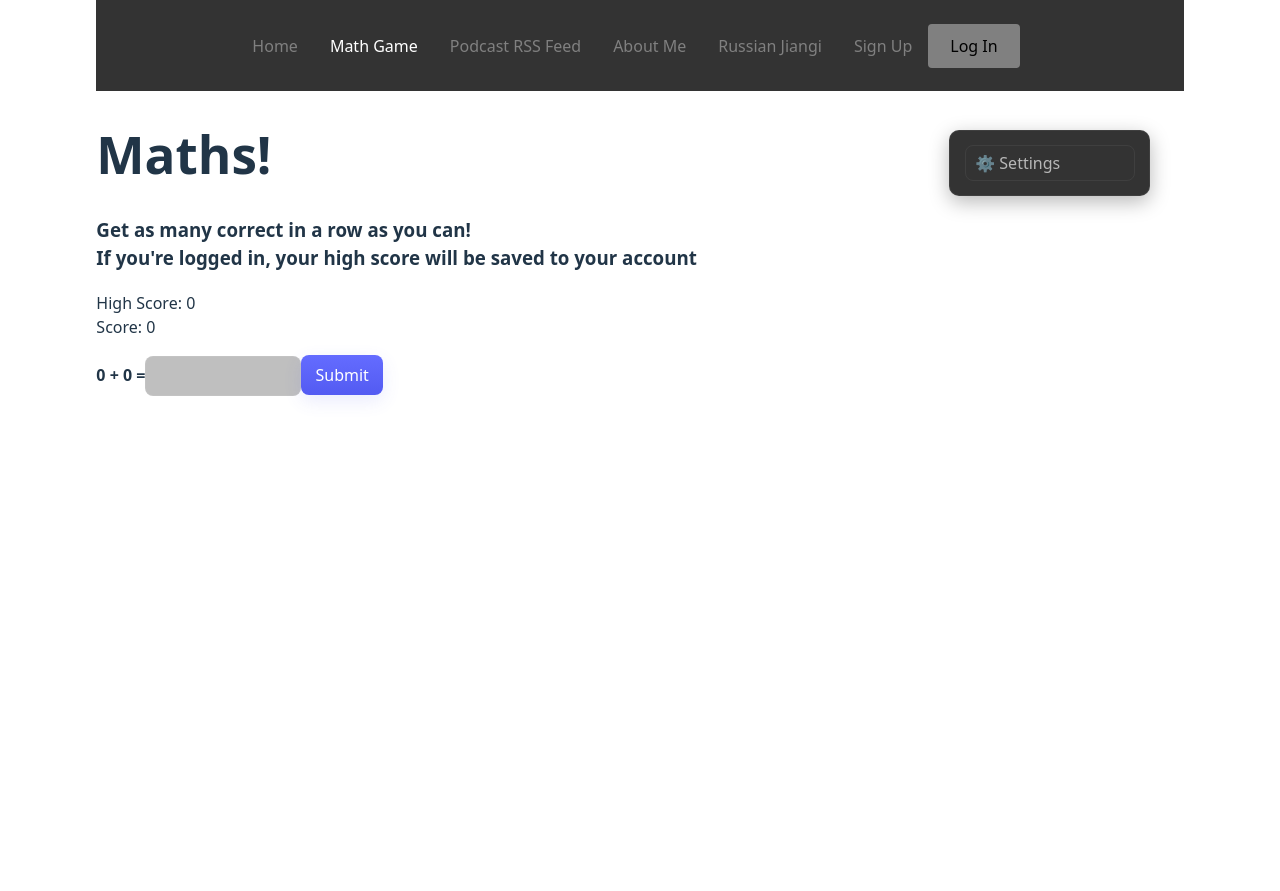
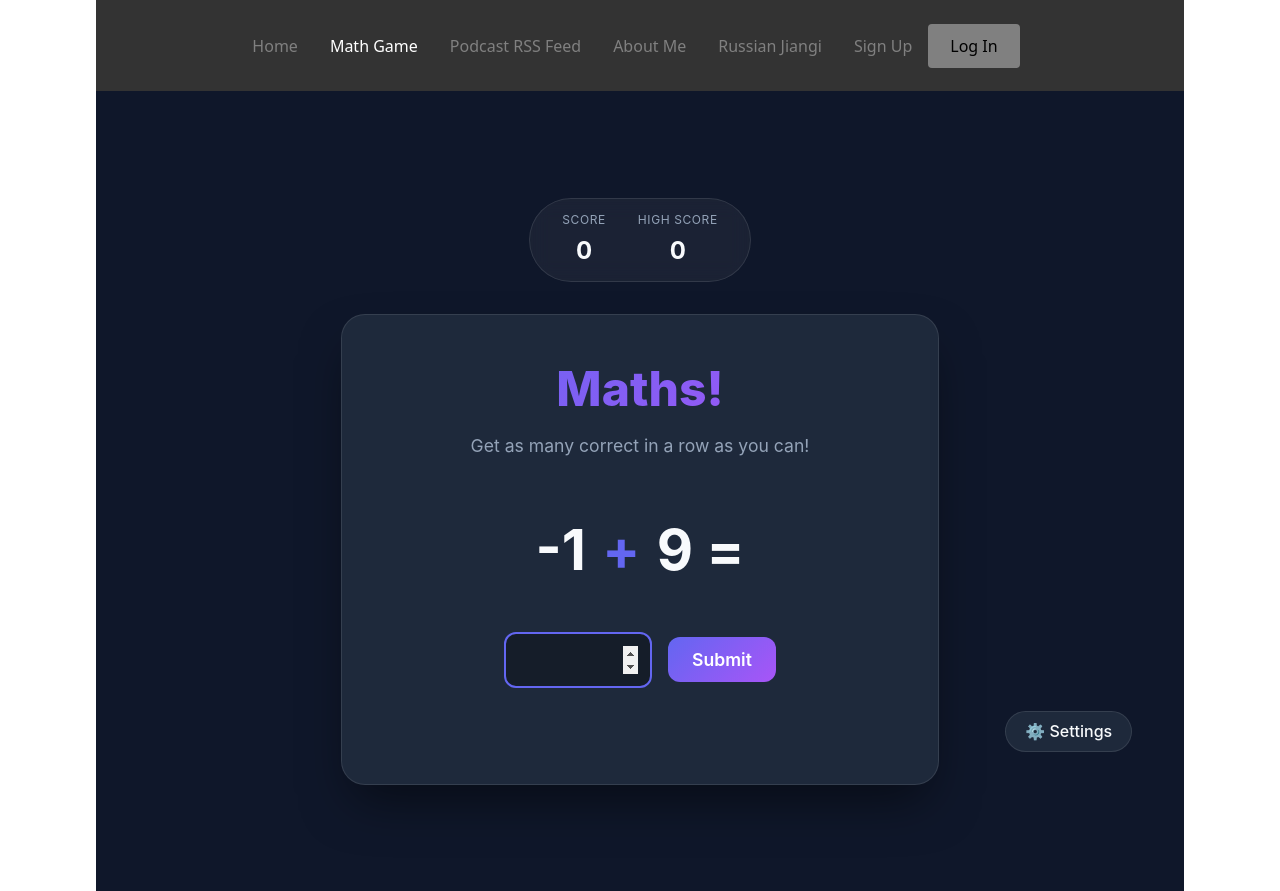
Before and after one commit to HBSocrates/LAMP, a React (Vite) app in the folder vite-project/: page /mathApp in a window 1280 px wide. Before the commit the page ends 800 px from the top, so only its background shows below. Built offline with nearby package versions, Linux system fonts and the light colour scheme.

Commit message:
Improved look and feel of the Math Game page

```diff
--- a/vite-project/src/pages/MathGameApp.jsx
+++ b/vite-project/src/pages/MathGameApp.jsx
@@ -1,217 +1,204 @@
-import { useState } from 'react'
+import { useState, useEffect, useRef } from 'react'
 import '../styles/App.css'
 import '../styles/MathGame.css'
-import '../mathOperands.js'
 import { operandsList } from '../mathOperands.js';
 
 function MathGameApp() {
-  let operandNum = 0;
-  let highScore = localStorage.getItem('highScore') ? localStorage.getItem('highScore') : 0;
+  const inputRef = useRef(null);
 
   const [randNum1, setRandNum1] = useState(0);
   const [randNum2, setRandNum2] = useState(0);
-  const [randOperand, setRandOperand] = useState(operandsList[operandNum]);
+  const [randOperand, setRandOperand] = useState(operandsList[0]);
   const [solution, setSolution] = useState(0);
-  const [answer, setAnswer] = useState(0);
+  const [answer, setAnswer] = useState("");
   const [response, setResponse] = useState("");
   const [score, setScore] = useState(0);
-  const [min, setMin] = useState(localStorage.getItem('min') ? localStorage.getItem('min') : -12);
-  const [max, setMax] = useState(localStorage.getItem('max') ? localStorage.getItem('max') : 12);
-  const [fetched, setFetched] = useState(false);
+  const [highScore, setHighScore] = useState(localStorage.getItem('highScore') || 0);
+  const [min, setMin] = useState(localStorage.getItem('min') || -12);
+  const [max, setMax] = useState(localStorage.getItem('max') || 12);
+  const [showSettings, setShowSettings] = useState(false);
+  const [animationClass, setAnimationClass] = useState("");
 
-  const getHighScore = async () => {
-    let message = '';
-    setFetched(true);
+  const generateProblem = () => {
+    const n1 = Math.floor(Math.random() * (Number(max) - Number(min) + 1)) + Number(min);
+    const n2 = Math.floor(Math.random() * (Number(max) - Number(min) + 1)) + Number(min);
+    const opIdx = Math.floor(Math.random() * operandsList.length);
+    const op = operandsList[opIdx];
 
+    let sol = 0;
+    switch (op.name) {
+      case '+': sol = n1 + n2; break;
+      case '-': sol = n1 - n2; break;
+      case '*': sol = n1 * n2; break;
+      case '/': sol = Math.floor(n1 / n2); break; // simplified for game
+      default: sol = 0;
+    }
+
+    setRandNum1(n1);
+    setRandNum2(n2);
+    setRandOperand(op);
+    setSolution(sol);
+    setAnswer("");
+  };
+
+  useEffect(() => {
+    generateProblem();
+    if (localStorage.getItem('loggedIn') === 'true') {
+      fetchHighScore();
+    }
+  }, []);
+
+  useEffect(() => {
+    if (inputRef.current) {
+      inputRef.current.focus();
+    }
+  }, [randNum1, randNum2, randOperand]);
+
+  const fetchHighScore = async () => {
     try {
       const response = await fetch('/api/get_score', {
         method: 'POST',
-          headers: {
-            'Content-Type': 'application/x-www-form-urlencoded',
-          },
+        headers: { 'Content-Type': 'application/x-www-form-urlencoded' },
+        body: new URLSearchParams({ username: localStorage.getItem('username') }),
+      });
+      const data = await response.json();
+      if (data.message) setHighScore(data.message);
+    } catch (error) {
+      console.error('Error fetching score:', error);
+    }
+  };
+
+  const updateHighScoreOnServer = async (newHigh) => {
+    try {
+      await fetch('/api/set_score', {
+        method: 'POST',
+        headers: { 'Content-Type': 'application/x-www-form-urlencoded' },
         body: new URLSearchParams({
           username: localStorage.getItem('username'),
+          high_score: newHigh
         }),
       });
+    } catch (error) {
+      console.error('Error setting score:', error);
+    }
+  };
 
-        const data = await response.json();
-        message = data.message;
-        console.log('Received response:', data);
+  const validateSolution = () => {
+    if (parseInt(answer) === solution) {
+      const newScore = score + 1;
+      setScore(newScore);
+      setResponse("Correct!");
+      setAnimationClass("correct-anim");
 
-        if (!response.ok) {
-            throw new Error(data.message || 'Login failed');
-        }
-
-      } catch (error) {
-        console.log('Error fetching score:', error);
-      } finally {
-        highScore = message;
-      }
-
-  }
-
-  const setHighScore = async () => {
-    let message = '';
-
-      try {
-        const response = await fetch('/api/set_score', {
-          method: 'POST',
-          headers: {
-            'Content-Type': 'application/x-www-form-urlencoded',
-          },
-          body: new URLSearchParams({
-            username: localStorage.getItem('username'),
-            high_score: highScore,
-          }),
-        });
-
-        const data = await response.json();
-        message = data.message;
-        console.log('Received response:', data);
-
-        if (!response.ok) {
-            throw new Error(data.message || 'Setting high score failed');
-        }
-
-      } catch (error) {
-        console.log('Error setting score:', error);
-      } finally {
-        console.log('Set score response message:', message);
+      if (newScore > highScore) {
+        setHighScore(newScore);
+        localStorage.setItem('highScore', newScore);
+        if (localStorage.getItem('loggedIn') === 'true') {
+          updateHighScoreOnServer(newScore);
         }
       }
 
-  // Function to handle enter press on answer input, triggers solution validation
-  const answerKeyPressed = (event) => {
-    if (event.key === "Enter") {
-      validateSolution();
+      setTimeout(() => {
+        setAnimationClass("");
+        generateProblem();
+      }, 600);
+    } else {
+      setResponse("Incorrect, try again!");
+      setAnimationClass("incorrect-anim");
+      setScore(0);
+      if (localStorage.getItem('loggedIn') === 'true') {
+        updateHighScoreOnServer(highScore);
       }
+      setTimeout(() => setAnimationClass(""), 600);
     }
+  };
 
-  const [showSettings, setShowSettings] = useState(false);
+  const handleSettingSubmit = () => {
+    const minVal = document.getElementsByName('min')[0].value;
+    const maxVal = document.getElementsByName('max')[0].value;
+    localStorage.setItem('min', minVal);
+    localStorage.setItem('max', maxVal);
+    setMin(minVal);
+    setMax(maxVal);
+    setShowSettings(false);
+  };
 
-  // Function to handle enter press on min input, updates min value in state and localStorage
-  const minKeyPressed = (event) => {
-    if (event.key === "Enter") {
-      localStorage.setItem('min', event.target.value);
-      setMin(event.target.value);
-    }
-  }
-
-  // Function to handle enter press on max input, updates max value in state and localStorage
-  const maxKeyPressed = (event) => {
-    if (event.key === "Enter") {
-      localStorage.setItem('max', event.target.value);
-      setMax(event.target.value);
-    }
-  }
-
-  // Function to handle submit button click for settings, updates min and max values in state and localStorage
-  const submitSettingButton = (event) => {
-    localStorage.setItem('min', document.getElementsByName('min')[0].value);
-    localStorage.setItem('max', document.getElementsByName('max')[0].value);
-    setMin(document.getElementsByName('min')[0].value);
-    setMax(document.getElementsByName('max')[0].value);
-  }
-
-  // Function to handle reset button click, resets min and max values to defaults in state and localStorage
-  const resetButton = (event) => {
+  const handleResetSettings = () => {
     localStorage.setItem('min', -12);
     localStorage.setItem('max', 12);
     setMin(-12);
     setMax(12);
     document.getElementsByName('min')[0].value = -12;
     document.getElementsByName('max')[0].value = 12;
-  }
+  };
 
-  // Function to validate the user's answer against the correct solution, updates score and generates new problem if correct, resets score if incorrect
-  function validateSolution() {
-    if (answer == solution){
-      //setRandNum1
-      let tempRandNum1 = Math.floor(Number(Math.random() * (max - min)) + Number(min));
-      setRandNum1(tempRandNum1);
+  return (
+    <div className="math-game-wrapper">
+      <div className="stats-bar">
+        <div className="stat-item">
+          <span className="stat-label">Score</span>
+          <span className="stat-value">{score}</span>
+        </div>
+        <div className="stat-item">
+          <span className="stat-label">High Score</span>
+          <span className="stat-value">{highScore}</span>
+        </div>
+      </div>
 
-      //setRandNum2
-      let tempRandNum2 = Math.floor(Number(Math.random() * (max - min)) + Number(min));
-      setRandNum2(tempRandNum2);
+      <div className={`game-card ${animationClass}`}>
+        <h1 className="game-title">Maths!</h1>
+        <p className="game-subtitle">Get as many correct in a row as you can!</p>
 
-      //setRandOperand
-      operandNum = Math.floor(Math.random() * (3 - 0));
-      setRandOperand(operandsList[operandNum]);
+        <div className="problem-container">
+          <div className="problem-display">
+            {randNum1} <span className="operator">{randOperand.name}</span> {randNum2} =
+          </div>
 
-      //setSolution
-      switch (operandNum) {
-        case 0:
-                setSolution(tempRandNum1 + tempRandNum2);
-                break
-        case 1:
-                setSolution(tempRandNum1 - tempRandNum2);
-                break
-        case 2:
-                setSolution(tempRandNum1 * tempRandNum2);
-                break
-        case 3:
-                setSolution(tempRandNum1 / tempRandNum2);
-                break
-        default:
-                console.log("error");
-      }
-      setResponse("Correct!");
+          <div className="answer-row">
+            <input
+              ref={inputRef}
+              className="answer-input"
+              type="number"
+              value={answer}
+              onChange={e => setAnswer(e.target.value)}
+              onKeyDown={e => e.key === "Enter" && validateSolution()}
+            />
+            <button className="submit-btn" onClick={validateSolution}>Submit</button>
+          </div>
 
-      document.getElementById("answer").value = "";
+          <div className={`response-msg ${response === "Correct!" ? "success" : "error"}`}>
+            {response}
+          </div>
+        </div>
+      </div>
 
-      setScore(score + 1);
-      if (score + 1 > highScore) {
-        highScore = score + 1;
-        localStorage.setItem('highScore', highScore);
-      }
-
-    }
-    else {
-      setResponse("Incorrect, try again!");
-      setHighScore();
-      setScore(0);
-    }
-  }
-
-  //&#x2699; unicode for gear/settings symbol, to be used in settings button
-  return (
-    <>
-      {localStorage.getItem('loggedIn') == 'true'&&!fetched ? getHighScore() : null}
-      <div>
-        <h1> Maths!</h1>
-        <h3>Get as many correct in a row as you can! <br></br>If you're logged in, your high score will be saved to your account</h3>
-        <p>High Score: {highScore}<br></br>Score: {score}</p>
-        <strong>{randNum1} {randOperand.name} {randNum2} =</strong>
-        <label>
-          <input className="answer" id="answer" type="number" onChange={e => setAnswer(e.target.value)} onKeyDown={answerKeyPressed}/>
-          <button className="submit" onClick={() => {validateSolution()}}> Submit </button>
-        </label>
-        <p>{response}</p>
-      </div>
-      <div>
       <div id="settings-container">
         <div className="settings-header">
           <button
             className="settings-toggle"
-              aria-expanded={showSettings}
-              onClick={() => setShowSettings(s => !s)}
+            onClick={() => setShowSettings(!showSettings)}
           >
             {showSettings ? '⚙️ Hide' : '⚙️ Settings'}
           </button>
         </div>
         <div className={`settings-panel ${showSettings ? 'open' : ''}`}>
-            <label className="settings">
-              Min:{"  "}
-              <input className="min" name="min" type="number" defaultValue={localStorage.getItem('min') ? localStorage.getItem('min') : -12} onKeyDown={minKeyPressed}/> <br></br>
-              Max:{"  "}
-              <input className="max" name="max" type="number" defaultValue={localStorage.getItem('max') ? localStorage.getItem('max') : 12} onKeyDown={maxKeyPressed}/> <br></br>
-              <button className="submit" onClick={() => {submitSettingButton()}}> Submit </button>
-              <button className="reset" onClick={() => {resetButton()}}> Reset </button>
-            </label>
+          <div className="settings-content">
+            <div className="setting-group">
+              <label>Min Value</label>
+              <input name="min" type="number" defaultValue={min} />
+            </div>
+            <div className="setting-group">
+              <label>Max Value</label>
+              <input name="max" type="number" defaultValue={max} />
+            </div>
+            <div className="settings-actions">
+              <button className="submit-btn small" onClick={handleSettingSubmit}>Apply</button>
+              <button className="reset-btn small" onClick={handleResetSettings}>Reset</button>
             </div>
           </div>
         </div>
-    </>
+      </div>
+    </div>
   )
 }
 
--- a/vite-project/src/styles/MathGame.css
+++ b/vite-project/src/styles/MathGame.css
@@ -1,136 +1,290 @@
 :root {
-    --muted: rgba(255,255,255,0.65);
-    --accent: #646cff;
-    --accent-strong: #535bf2;
-    --glass-border: rgba(255,255,255,0.06);
+    --bg-color: #0f172a;
+    --card-bg: #1e293b;
+    --accent-primary: #6366f1;
+    --accent-secondary: #a855f7;
+    --text-main: #f8fafc;
+    --text-muted: #94a3b8;
+    --success: #22c55e;
+    --error: #ef4444;
+    --glass-border: rgba(255, 255, 255, 0.1);
 }
 
+.math-game-wrapper {
+    min-height: 100vh;
+    display: flex;
+    flex-direction: column;
+    align-items: center;
+    justify-content: center;
+    font-family: 'Inter', system-ui, -apple-system, sans-serif;
+    color: var(--text-main);
+    background-color: var(--bg-color);
+    padding: 2rem;
+    box-sizing: border-box;
+}
+
+.stats-bar {
+    display: flex;
+    gap: 2rem;
+    margin-bottom: 2rem;
+    background: rgba(255, 255, 255, 0.05);
+    padding: 0.75rem 2rem;
+    border-radius: 50px;
+    border: 1px solid var(--glass-border);
+    backdrop-filter: blur(10px);
+}
+
+.stat-item {
+    display: flex;
+    flex-direction: column;
+    align-items: center;
+}
+
+.stat-label {
+    font-size: 0.75rem;
+    text-transform: uppercase;
+    letter-spacing: 0.05em;
+    color: var(--text-muted);
+    margin-bottom: 0.25rem;
+}
+
+.stat-value {
+    font-size: 1.5rem;
+    font-weight: 700;
+    color: var(--text-main);
+}
+
+.game-card {
+    background: var(--card-bg);
+    padding: 3rem;
+    border-radius: 24px;
+    box-shadow: 0 25px 50px -12px rgba(0, 0, 0, 0.5);
+    border: 1px solid var(--glass-border);
+    text-align: center;
+    max-width: 500px;
+    width: 100%;
+    transition: transform 0.2s ease, box-shadow 0.2s ease;
+    position: relative;
+    overflow: hidden;
+}
+
+.game-title {
+    font-size: 3rem;
+    margin: 0 0 0.5rem 0;
+    background: linear-gradient(135deg, var(--accent-primary), var(--accent-secondary));
+    -webkit-background-clip: text;
+    -webkit-text-fill-color: transparent;
+    font-weight: 800;
+}
+
+.game-subtitle {
+    color: var(--text-muted);
+    margin-bottom: 3rem;
+    font-size: 1.1rem;
+}
+
+.problem-container {
+    display: flex;
+    flex-direction: column;
+    align-items: center;
+    gap: 1.5rem;
+}
+
+.problem-display {
+    font-size: 3.5rem;
+    font-weight: 700;
+    margin-bottom: 1rem;
+}
+
+.operator {
+    color: var(--accent-primary);
+    margin: 0 0.2rem;
+}
+
+.answer-row {
+    display: flex;
+    gap: 1rem;
+    justify-content: center;
+    align-items: center;
+}
+
+.answer-input {
+    width: 120px;
+    padding: 0.75rem;
+    font-size: 1.5rem;
+    text-align: center;
+    border-radius: 12px;
+    border: 2px solid var(--glass-border);
+    background: rgba(0, 0, 0, 0.3);
+    color: white;
+    transition: border-color 0.2s;
+}
+
+.answer-input:focus {
+    outline: none;
+    border-color: var(--accent-primary);
+}
+
+.submit-btn {
+    padding: 0.75rem 1.5rem;
+    font-size: 1.1rem;
+    font-weight: 600;
+    border-radius: 12px;
+    border: none;
+    background: linear-gradient(135deg, var(--accent-primary), var(--accent-secondary));
+    color: white;
+    cursor: pointer;
+    transition: transform 0.1s, filter 0.2s;
+}
+
+.submit-btn:hover {
+    filter: brightness(1.1);
+}
+
+.submit-btn:active {
+    transform: scale(0.95);
+}
+
+.response-msg {
+    height: 1.5rem;
+    font-weight: 600;
+    font-size: 1.1rem;
+    transition: all 0.3s ease;
+    opacity: 0;
+    transform: translateY(10px);
+}
+
+.response-msg.success {
+    color: var(--success);
+    opacity: 1;
+    transform: translateY(0);
+}
+
+.response-msg.error {
+    color: var(--error);
+    opacity: 1;
+    transform: translateY(0);
+}
+
+/* Animations */
+@keyframes pop {
+    0% { transform: scale(1); }
+    50% { transform: scale(1.05); }
+    100% { transform: scale(1); }
+}
+
+@keyframes shake {
+    0%, 100% { transform: translateX(0); }
+    25% { transform: translateX(-10px); }
+    75% { transform: translateX(10px); }
+}
+
+.correct-anim {
+    animation: pop 0.4s ease-out;
+    box-shadow: 0 0 30px rgba(34, 197, 94, 0.3);
+}
+
+.incorrect-anim {
+    animation: shake 0.4s ease-in-out;
+    box-shadow: 0 0 30px rgba(239, 68, 68, 0.3);
+}
+
+/* Settings Panel */
 #settings-container {
     position: fixed;
-    top: 130px; /* adjust if your navbar height differs */
-    right: 130px;
-    width: 170px;
-    margin: 0;
-    padding: 0.9rem;
-    border: 1px solid var(--glass-border);
-    border-radius: 10px;
-    box-shadow: 0 6px 20px rgba(0,0,0,0.28);
-    user-select: none;
-    background-color: #333333;
-    z-index: 800;
-}
-
-.settings-header {
-    display: flex;
-    align-items: center;
-    justify-content: space-between;
+    bottom: 2rem;
+    right: 2rem;
+    z-index: 1000;
 }
 
 .settings-toggle {
-    text-align:left;
-    background: transparent;
+    background: var(--card-bg);
     border: 1px solid var(--glass-border);
-    color: var(--muted);
-    padding: 0.35rem 0.6rem;
-    border-radius: 8px;
+    color: var(--text-main);
+    padding: 0.6rem 1.2rem;
+    border-radius: 50px;
     cursor: pointer;
-    width: 1000%
+    font-weight: 500;
+    transition: all 0.2s;
 }
 
-.settings-toggle:hover { color: var(--accent); border-color: rgba(100,108,255,0.18); }
+.settings-toggle:hover {
+    background: #2d3b4f;
+}
 
 .settings-panel {
     overflow: hidden;
     max-height: 0;
-    transition: max-height 300ms ease;
+    transition: max-height 0.3s ease;
+    background: var(--card-bg);
+    border-radius: 0 0 16px 16px;
+    border: 0px solid transparent;
+    margin-bottom: 1rem;
 }
 
-.settings-panel.open { max-height: 360px; }
-
-.problem {
-    font-size: 1.6rem;
-    margin: 0.75rem 0 1rem;
+.settings-panel.open {
+    max-height: 400px;
+    border: 1px solid var(--glass-border);
+    border-top: none;
 }
 
-.answer-row {
+.settings-content {
+    padding: 1.5rem;
     display: flex;
-    align-items: center;
-    justify-content: center;
-    gap: 0.75rem;
-    margin: 0.5rem 0 1rem;
+    flex-direction: column;
+    gap: 1rem;
 }
 
-input[type="number"].answer {
-    width: 8rem;
-    padding: 0.6rem 0.8rem;
+.setting-group {
+    display: flex;
+    flex-direction: column;
+    gap: 0.5rem;
+    text-align: left;
+}
+
+.setting-group label {
+    font-size: 0.85rem;
+    color: var(--text-muted);
+}
+
+.setting-group input {
+    padding: 0.5rem;
     border-radius: 8px;
     border: 1px solid var(--glass-border);
-    background: rgba(0,0,0,0.25);
-    color: inherit;
-    font-size: 1rem;
+    background: rgba(0, 0, 0, 0.2);
+    color: white;
 }
 
-/* Settings form */
-label.settings {
-    display: block;
-    text-align: left;
-    color: var(--muted);
-    font-size: 0.95rem;
+.settings-actions {
+    display: flex;
+    gap: 0.5rem;
+    margin-top: 1rem;
 }
 
-label.settings input[type="number"] {
-    width: 6.5rem;
-    padding: 0.4rem 0.6rem;
-    margin-top: 0.25rem;
-    margin-bottom: 0.5rem;
-    border-radius: 6px;
-    border: 1px solid var(--glass-border);
-    background: rgba(0,0,0,0.18);
-    color: inherit;
+.submit-btn.small {
+    padding: 0.4rem 0.8rem;
+    font-size: 0.9rem;
 }
 
-.submit {
-    background: linear-gradient(180deg,var(--accent),var(--accent-strong));
+.reset-btn.small {
+    padding: 0.4rem 0.8rem;
+    font-size: 0.9rem;
+    background: #475569;
     color: white;
     border: none;
-    padding: 0.55rem 0.9rem;
     border-radius: 8px;
-    box-shadow: 0 6px 18px rgba(83,91,242,0.12);
+    cursor: pointer;
 }
 
-.submit:hover {
-    transform: translateY(-1px);
+@media (max-width: 600px) {
+    .game-card {
+        padding: 2rem;
+    }
+    .problem-display {
+        font-size: 2.5rem;
+    }
+    #settings-container {
+        bottom: 1rem;
+        right: 1rem;
+    }
 }
-
-.reset {
-    background: #808080;
-    color: white;
-    border: none;
-    padding: 0.55rem 0.9rem;
-    border-radius: 8px;
-    box-shadow: 0 6px 18px rgba(83,91,242,0.12);
-}
-
-.reset:hover {
-    color: var(--accent);
-}
-
-/* Small layout tweaks */
-#settings-container h2 {
-    margin-top: 0;
-    margin-bottom: 0.75rem;
-}
-
-.problem strong {
-    display: inline-block;
-    padding: 0.6rem 1rem;
-    border-radius: 10px;
-    background: rgba(0,0,0,0.18);
-    border: 1px solid var(--glass-border);
-}
-
-@media (max-width: 520px) {
-    .answer-row { flex-direction: column; gap: 0.5rem; }
-    input[type="number"].answer { width: 100%; }
-    #settings-container { padding: 1rem; margin: 0.75rem; }
-}
```
Lines whose indentation alone changed are shown as unchanged.
